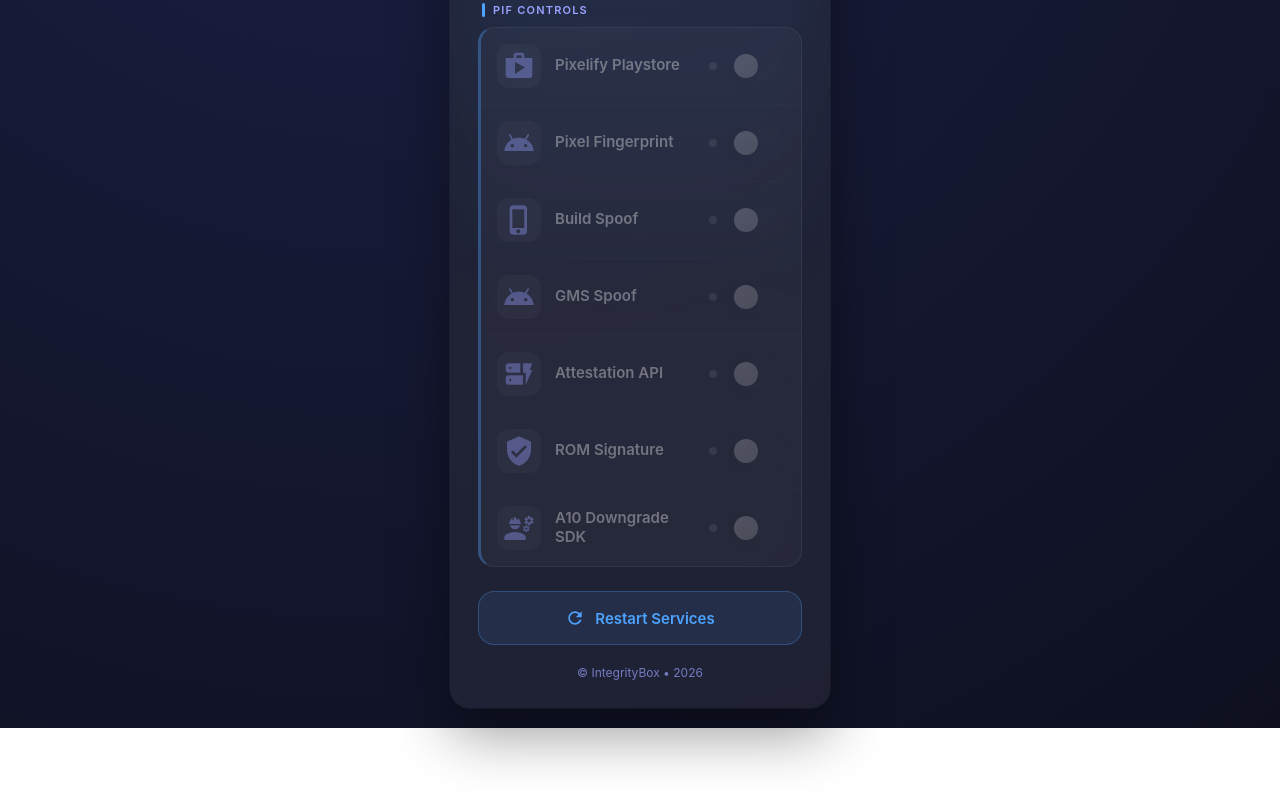
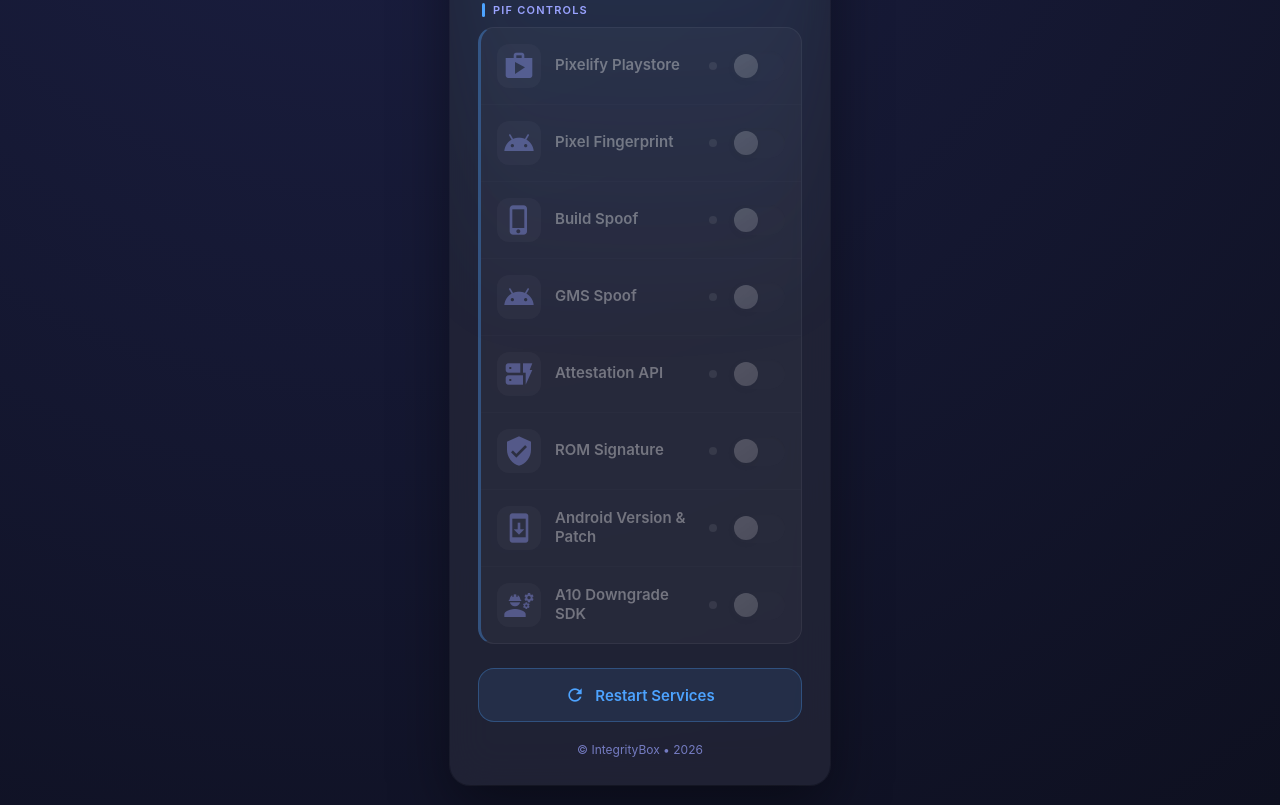
Before and after one commit to monadump/PlayIntegrityFork, a plain HTML site: page module/webroot/index.html in a window 1280 px wide. Shown: the part 672-1477 px from the top of the page. Before the commit the page ends 1400 px from the top, so only its background shows below. Drawn offline with Linux system fonts and the light colour scheme; a script that the page names is missing.

Commit message:
Add spoof patch feature to the interface
Added a new spoof patch feature to the HTML interface, including a checkbox for toggling the spoof patch option and updating the KEYS array to include 'spoofPatch'.

```diff
--- a/module/webroot/index.html
+++ b/module/webroot/index.html
@@ -614,6 +614,17 @@ h1 .material-icons{
        <span class="slider"><span class="knob"></span></span>
      </label>
    </div>
+   <div class="row" id="row-spoofPatch" onclick="toggle('spoofPatch')">
+     <div class="icon-wrap"><span class="material-icons">system_update</span></div>
+     <div class="content">
+       <div class="title">Android Version & Patch</div>
+     </div>
+     <div class="status-dot"></div>
+     <label class="switch" onclick="event.stopPropagation()">
+       <input id="spoofPatch" type="checkbox">
+       <span class="slider"><span class="knob"></span></span>
+     </label>
+   </div>
    <div class="row" id="row-spoofVendingSdk" onclick="toggle('spoofVendingSdk')">
      <div class="icon-wrap"><span class="material-icons">engineering</span></div>
      <div class="content">
@@ -646,7 +657,7 @@ const PROP_CANDIDATES = [
  "/data/adb/custom.pif.prop"
 ];
 
-const KEYS = ["spoofBuild","spoofProps","spoofProvider","spoofSignature","spoofVendingFinger","spoofVendingSdk","spoofPixel"];
+const KEYS = ["spoofBuild","spoofProps","spoofProvider","spoofSignature","spoofVendingFinger","spoofVendingSdk","spoofPatch","spoofPixel"];
 const ZYGISK_PATH = "/data/adb/modules/playintegrityfix/zygisk";
 const FLAG_DIR = "/data/adb/Box-Brain/PIF";
 const STOP_FLAG = "/data/adb/Box-Brain/PIF/stop";
@@ -666,6 +677,7 @@ const pifRows = [
  {id:"spoofProps",icon:"android",title:"GMS Spoof",sub:"GMS properties"},
  {id:"spoofProvider",icon:"dynamic_form",title:"Attestation API",sub:"Breaks Google Wallet"},
  {id:"spoofSignature",icon:"verified_user",title:"ROM Signature",sub:"OEM-signed mask"},
+ {id:"spoofPatch",icon:"system_update",title:"Android Version & Patch",sub:"Spoofs Android release and SECURITY_PATCH from the selected build profile"},
  {id:"spoofVendingSdk",icon:"key_off",title:"A10 Downgrade SDK",sub:"Use if keybox is banned"}
 ];
 
```
